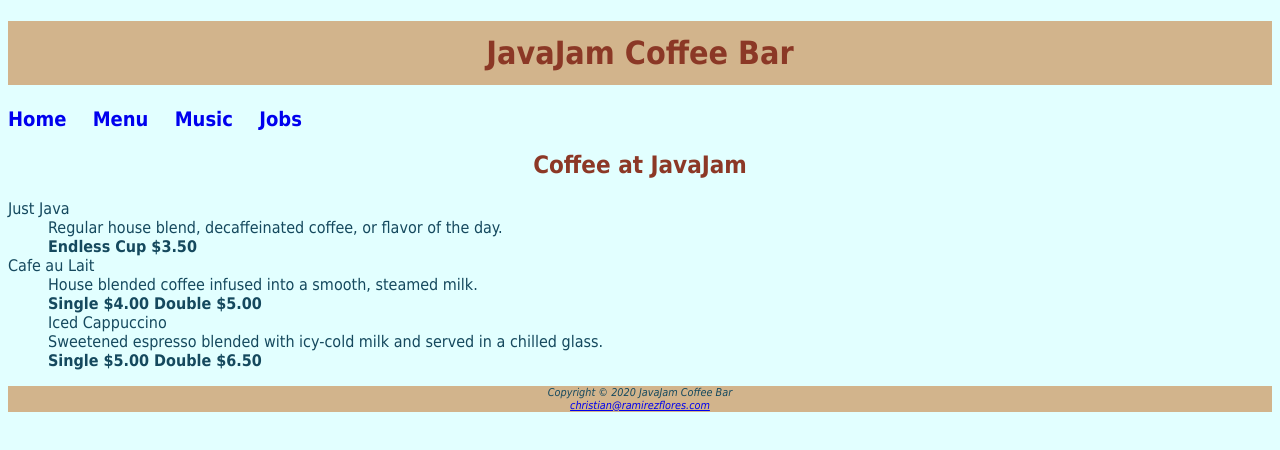
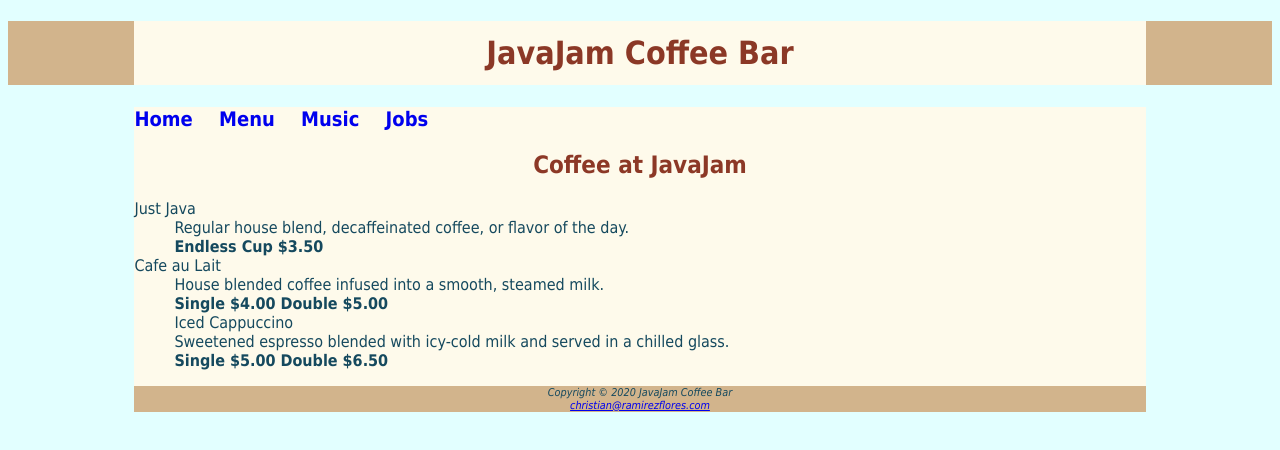
Before and after one commit to nramichr/nramichr.github.io, a plain HTML site: page Repo/Chp3/menu.html in a window 1280 px wide. Drawn offline with Linux system fonts and the light colour scheme.

Commit message:
rough draft

```diff
--- a/Repo/Chp3/javajam.css
+++ b/Repo/Chp3/javajam.css
@@ -19,3 +19,7 @@ footer { background-color: #D2B48C;
          text-align: center;
          font-style: italic; }
 footer p { text-indent: 0; }
+#wrapper { width: 80%;
+           margin-right: auto;
+           background-color: #FEFAEB;
+           margin-left: auto;}
--- a/Repo/Chp3/menu.html
+++ b/Repo/Chp3/menu.html
@@ -7,8 +7,10 @@
 </head>
 <body>
 <header>
+<div id="wrapper">
 <h1>JavaJam Coffee Bar</h1>
 </header>
+<div id="wrapper">
 <nav>
   <a href="index.html">Home</a>
   <a href="menu.html">Menu</a>
@@ -45,5 +47,6 @@
 <p>Copyright &copy; 2020 JavaJam Coffee Bar<br>
 <a href="mailto:christian@ramirezflores.com">christian@ramirezflores.com</a></p>
 </footer>
+</div>
 </body>
 </html>
```
Also changed, not shown: Repo/Chp3/index.html (+2 -0 lines).
